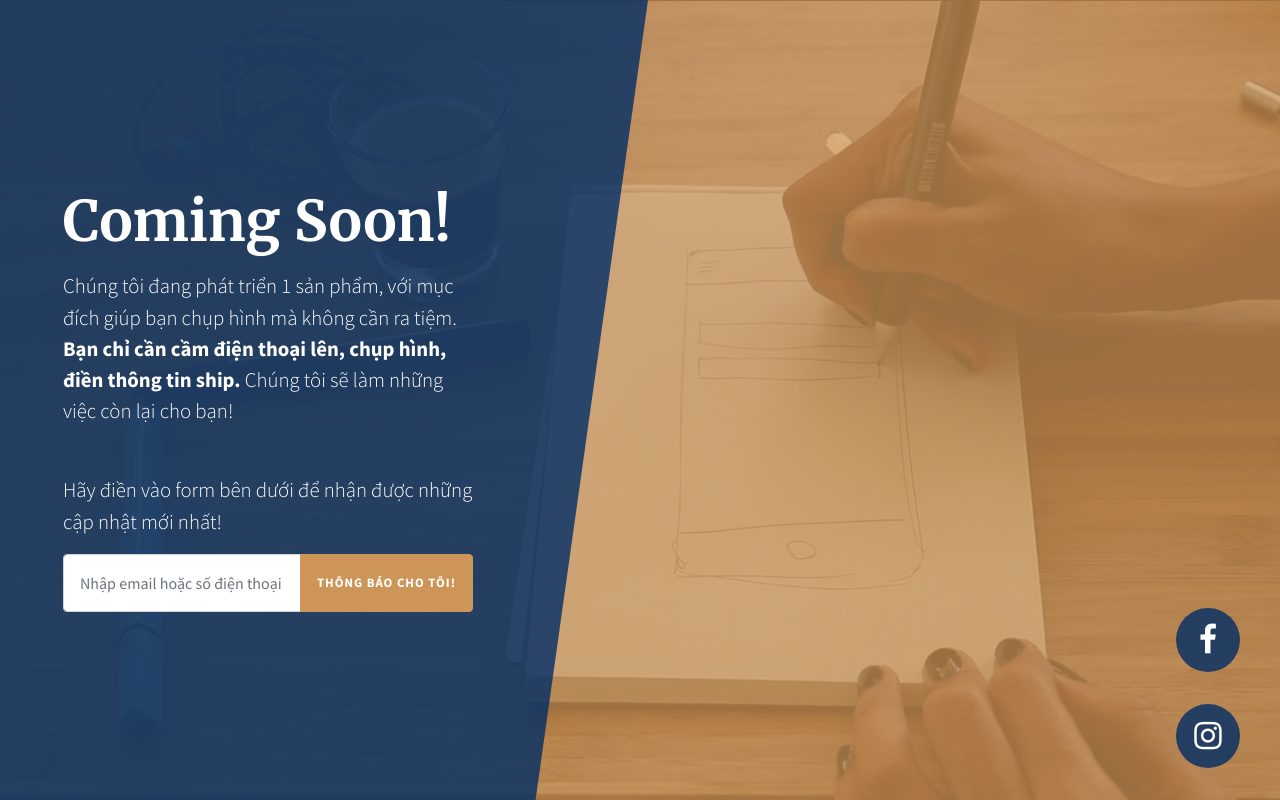
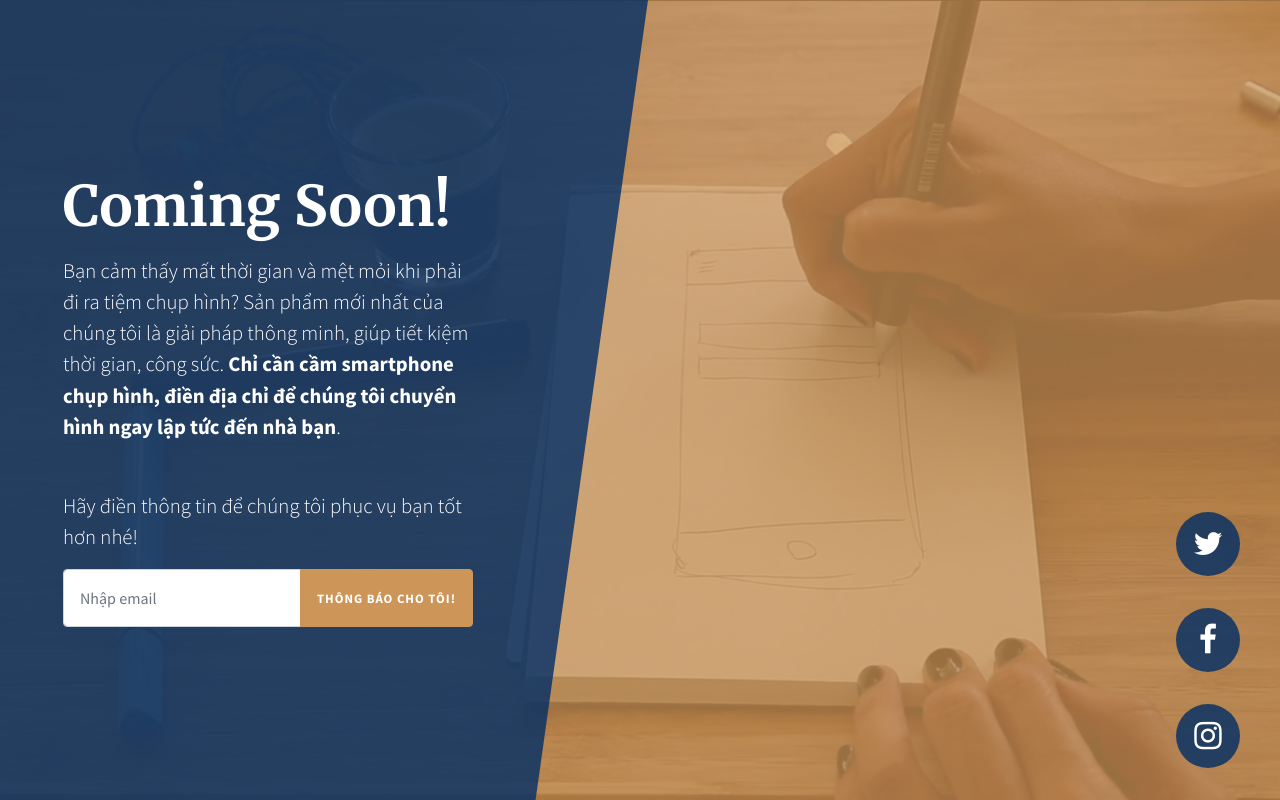
Before and after one commit to darkamenosa/chuphinhthe, a website: page index.html in a window 1280 px wide. Drawn offline with Linux system fonts and the light colour scheme.

Commit message:
update quote

```diff
--- a/index.html
+++ b/index.html
@@ -34,12 +34,14 @@
           <div class="col-12 my-auto">
             <div class="masthead-content text-white py-5 py-md-0">
               <h1 class="mb-3">Coming Soon!</h1>
-              <p class="mb-5">Chúng tôi đang phát triển 1 sản phẩm, với mục đích giúp bạn chụp hình mà không cần ra tiệm.
-              <strong>Bạn chỉ cần cầm điện thoại lên, chụp hình, điền thông tin ship.</strong>
-              Chúng tôi sẽ làm những việc còn lại cho bạn!</p>
-              <p>Hãy điền vào form bên dưới để nhận được những cập nhật mới nhất!</p>
+
+            <p class="mb-5">
+              Bạn cảm thấy mất thời gian và mệt mỏi khi phải đi ra tiệm chụp hình?
+              Sản phẩm mới nhất của chúng tôi là giải pháp thông minh, giúp tiết kiệm thời gian, công sức. <strong>Chỉ cần cầm smartphone chụp hình, điền địa chỉ để chúng tôi chuyển hình ngay lập tức đến nhà bạn</strong>.
+            </p>
+              <p>Hãy điền thông tin để chúng tôi phục vụ bạn tốt hơn nhé!</p>
               <div class="input-group input-group-newsletter">
-                <input type="email" class="form-control" placeholder="Nhập email hoặc số điện thoại" aria-label="Enter email..." aria-describedby="basic-addon">
+                <input type="email" class="form-control" placeholder="Nhập email" aria-label="Enter email..." aria-describedby="basic-addon">
                 <div class="input-group-append">
                   <button class="btn btn-secondary" type="button">Thông báo cho tôi!</button>
                 </div>
@@ -52,11 +54,11 @@
 
     <div class="social-icons">
       <ul class="list-unstyled text-center mb-0">
-<!--         <li class="list-unstyled-item">
+        <li class="list-unstyled-item">
           <a href="#">
             <i class="fa fa-twitter"></i>
           </a>
-        </li> -->
+        </li>
         <li class="list-unstyled-item">
           <a href="https://www.facebook.com/chuphinhthecom/">
             <i class="fa fa-facebook"></i>
```
